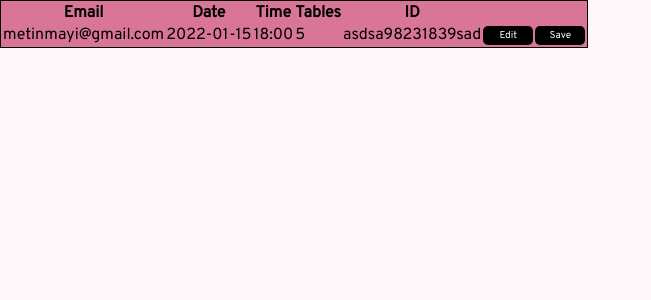
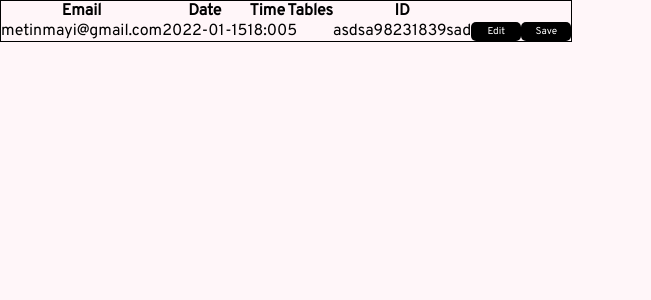
Before and after one commit to Holmkvists/restaurant, a React (Create React App) app: page /adminPage in a window 1280 px wide. Shown: the top 300 px of the page, without its empty margins (0-651 px from the left). Built offline with nearby package versions, Linux system fonts and the light colour scheme.

Commit message:
Added styling for AdminTable

```diff
--- a/src/pages/AdminPage/AdminTable/styles/adminTable.css
+++ b/src/pages/AdminPage/AdminTable/styles/adminTable.css
@@ -1,5 +1,6 @@
 @import url("https://fonts.googleapis.com/css2?family=Overpass&display=swap");
 table {
-  background-color: rgba(216, 112, 147, 0.951);
+  background-color: #fff6f9;
   border: 1px solid black;
+  border-collapse: collapse;
 }/*# sourceMappingURL=adminTable.css.map */
--- a/src/pages/AdminPage/AdminTable/styles/adminTable.scss
+++ b/src/pages/AdminPage/AdminTable/styles/adminTable.scss
@@ -1,6 +1,7 @@
 @use "../../../../variables/_variables" as *;
 
 table {
-    background-color: $darker-pink;
+    background-color: $light-pink;
     border: 1px solid black;
+    border-collapse: collapse;
 }
```
Also changed, not shown: 1 other file (tests, documents, lock files or other folders).
